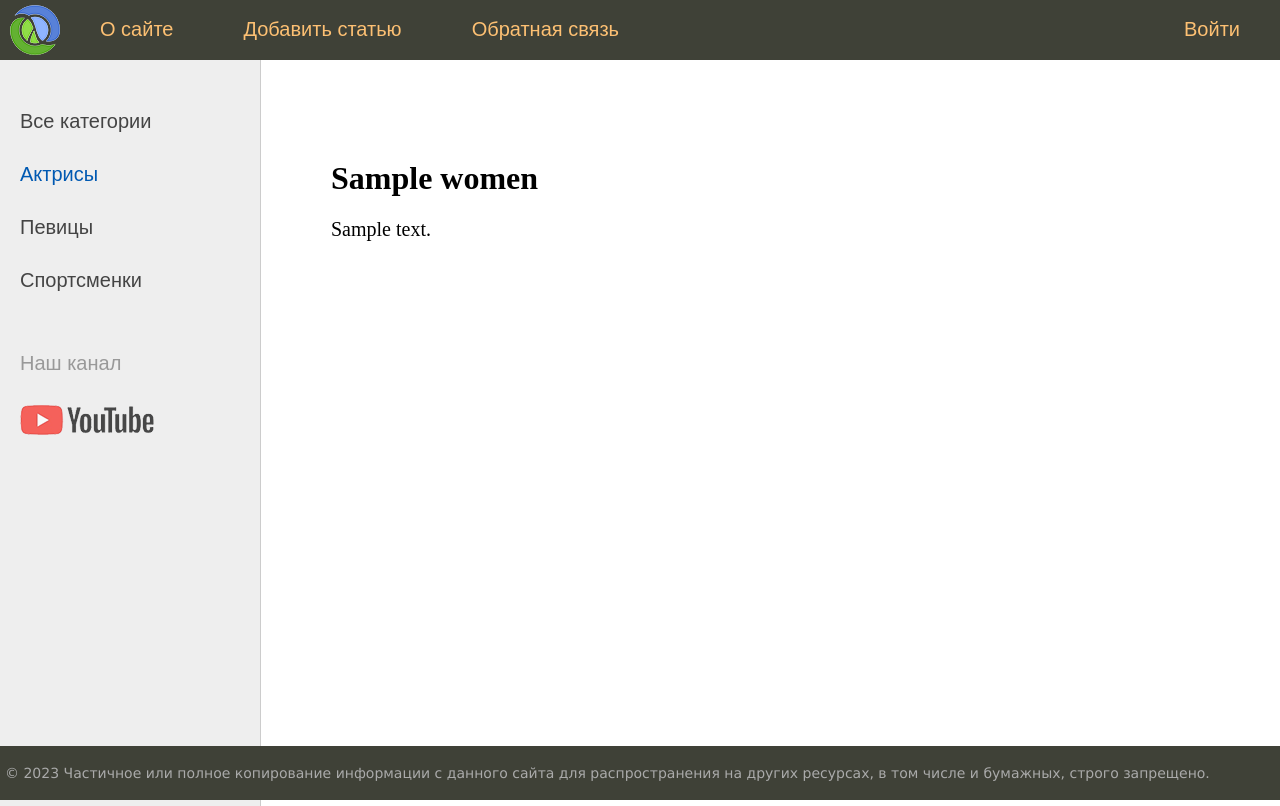
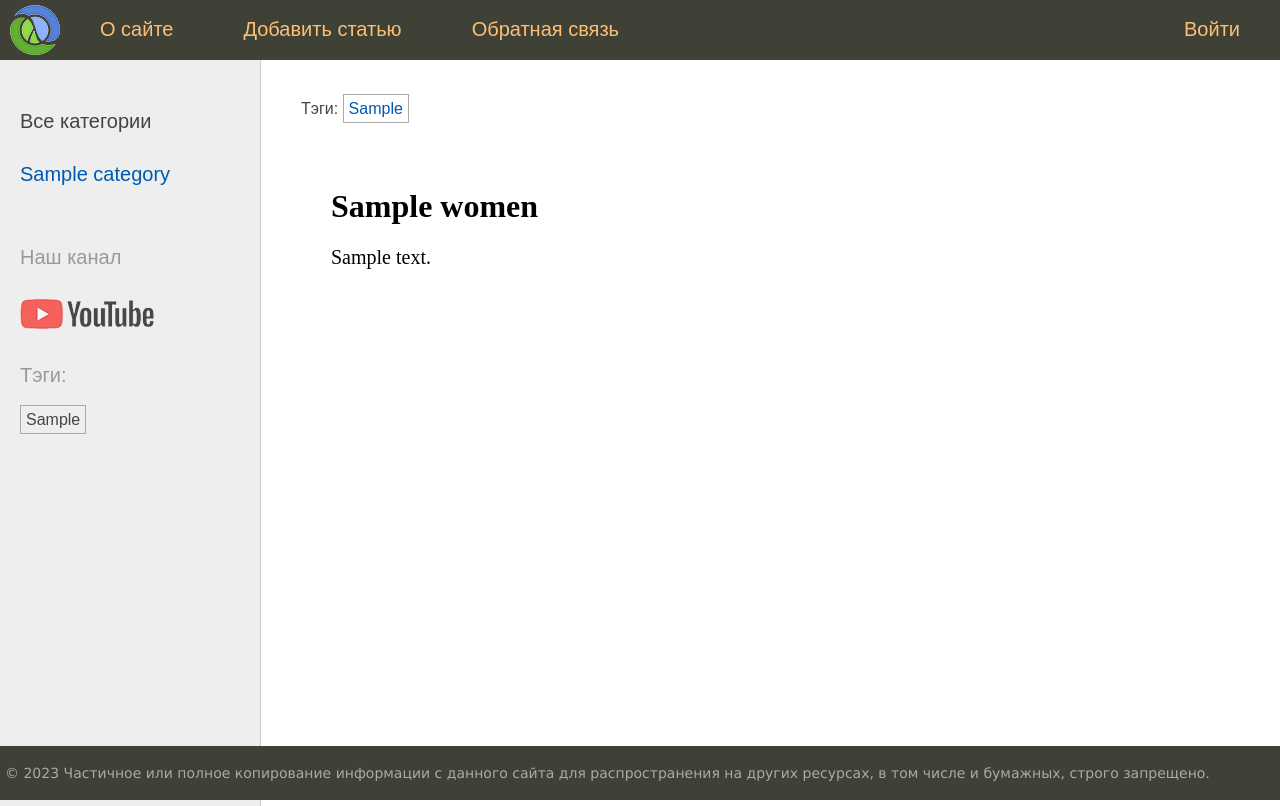
Before and after one commit to vldbel/selfedu-python-django, a Django app: a page that uses sitewomen/templates/base.html in a window 1280 px wide. Run offline with Django 4.2, Linux system fonts and the light colour scheme; tables that the repository leaves empty hold one stand-in row (values such as "Sample post").

Commit message:
all models section

```diff
--- a/sitewomen/templates/base.html
+++ b/sitewomen/templates/base.html
@@ -32,7 +32,7 @@
 <!-- Sidebar слева -->
 	<td valign="top" class="left-chapters">
 	<ul id="leftchapters">
-		{% if cat_selected == 0 or cat_selected is None%}
+		{% if cat_selected == 0 %}
 		<li class="selected">Все категории</li>
 		{% else %}
 		<li><a href="{% url 'home' %}">Все категории</a></li>
@@ -44,6 +44,8 @@
 		<p>Наш канал</p>
 		<a class="share-yt" href="https://www.youtube.com/channel/UClJzWfGWuGJL2t-3dYKcHTA/playlists" target="_blank" rel="nofollow"></a>
 		</li>
+
+		<li>{% show_all_tags %}</li>
 	</ul>
 </td>
 <!-- Конец Sidebar'а -->
--- a/sitewomen/women/models.py
+++ b/sitewomen/women/models.py
@@ -18,7 +18,10 @@ class Women(models.Model):
     content = models.TextField(blank=True)
     time_create = models.DateTimeField(auto_now_add=True)
     time_update = models.DateTimeField(auto_now=True)
-    is_published = models.BooleanField(choices=Status.choices, default=Status.DRAFT)
+    is_published = models.BooleanField(choices=Status.choices, default=Status.DRAFT)  # type: ignore
+    cat = models.ForeignKey('Category', on_delete=models.PROTECT, related_name='posts')
+    tags = models.ManyToManyField('TagPost', blank=True, related_name='tags')
+    husband = models.OneToOneField('Husband', on_delete=models.SET_NULL, null=True, blank=True, related_name='wuman')
 
     objects = models.Manager()
     published = PublishedManager()
@@ -34,3 +37,32 @@ class Women(models.Model):
 
     def get_absolute_url(self):
         return reverse("post", kwargs={'post_slug': self.slug})
+
+class Category(models.Model):
+    name = models.CharField(max_length=100, db_index=True)
+    slug = models.SlugField(max_length=255, unique=True, db_index=True)
+
+    def __str__(self):
+        return self.name
+
+    def get_absolute_url(self):
+        return reverse("category", kwargs={"cat_slug": self.slug})
+
+
+class TagPost(models.Model):
+    tag = models.CharField(max_length=100, db_index=True)
+    slug = models.SlugField(max_length=255, unique=True, db_index=True)
+
+    def __str__(self):
+        return self.tag
+
+    def get_absolute_url(self):
+        return reverse("tag", kwargs={"tag_slug": self.slug})
+
+
+class Husband(models.Model):
+    name = models.CharField(max_length=100)
+    age = models.IntegerField(null=True)
+
+    def __str__(self):
+        return self.name
--- a/sitewomen/women/templates/women/index.html
+++ b/sitewomen/women/templates/women/index.html
@@ -3,7 +3,10 @@
 {% block content %}
 <ul class="list-articles">
 	{% for p in posts %}
-
+			<li><div class="article-panel">
+			<p class="first">Категория: {{p.cat.name}}</p>
+			<p class="last">Дата: {{ p.time_update|date:"d-m-Y H:i:s" }}</p>
+			</div>
 			<li><h2>{{p.title}}</h2>
     {% autoescape off %}
 	{{p.content|linebreaks|truncatewords:40}}
--- a/sitewomen/women/templates/women/list_categories.html
+++ b/sitewomen/women/templates/women/list_categories.html
@@ -2,6 +2,6 @@
 {% if cat.id == cat_selected %}
 <li class="selected">{{cat.name}}</li>
 {% else %}
-<li><a href="{% url 'category' cat.id %}">{{ cat.name }}</a></li>
+<li><a href="{{ cat.get_absolute_url }}">{{ cat.name }}</a></li>
 {% endif %}
 {% endfor %}
--- /dev/null
+++ b/sitewomen/women/templates/women/list_tags.html
@@ -0,0 +1,8 @@
+{% if tags %}
+  <p>Тэги:</p>
+  <ul class="tags-list">
+    {% for t in tags %}
+      <li><a href="{{ t.get_absolute_url }}">{{ t.tag }}</a></li>
+    {% endfor %}
+  </ul>
+{% endif %}
--- a/sitewomen/women/templates/women/post.html
+++ b/sitewomen/women/templates/women/post.html
@@ -1,4 +1,18 @@
 {% extends 'base.html' %}
+
+{% block breadcrumbs %}
+  <!-- Теги -->
+  {% with post.tags.all as tags %}
+    {% if tags %}
+      <ul class="tags-list">
+        <li>Тэги:</li>
+        {% for t in tags %}
+          <li><a href="{{ t.get_absolute_url }}">{{ t.tag }}</a></li>
+        {% endfor %}
+      </ul>
+    {% endif %}
+  {% endwith %}
+{% endblock %}
 
 {% block content %}
 <h1>{{ post.title }}</h1>
--- a/sitewomen/women/templatetags/women_tags.py
+++ b/sitewomen/women/templatetags/women_tags.py
@@ -1,14 +1,16 @@
 from django import template
+from women.models import Category, TagPost
 import women.views as views
 
 register = template.Library()
 
 
-@register.simple_tag(name='getcats')
-def get_categories():
-    return views.cats_db
-
 @register.inclusion_tag('women/list_categories.html')
 def show_categories(cat_selected=0):
-    cats = views.cats_db
+    cats = Category.objects.all()
     return {'cats': cats, 'cat_selected': cat_selected}
+
+
+@register.inclusion_tag('women/list_tags.html')
+def show_all_tags(cat_selected=0):
+   return {'tags': TagPost.objects.all()}
--- a/sitewomen/women/urls.py
+++ b/sitewomen/women/urls.py
@@ -12,5 +12,6 @@ urlpatterns = [
     path('contact/', views.contact, name='contact'),
     path('login/', views.login, name='login'),
     path('post/<slug:post_slug>/', views.show_post, name='post'),
-    path('category/<int:cat_id>/', views.show_category, name='category'),
+    path('category/<slug:cat_slug>/', views.show_category, name='category'),
+    path('tag/<slug:tag_slug>/', views.show_tag_postlist, name='tag'),
 ]
--- a/sitewomen/women/views.py
+++ b/sitewomen/women/views.py
@@ -4,7 +4,7 @@ from django.urls import reverse
 from django.template.loader import render_to_string
 from django.template.defaultfilters import slugify
 
-from .models import Women
+from .models import Category, TagPost, Women
 
 menu = [{'title': "О сайте", 'url_name': 'about'},
         {'title': "Добавить статью", 'url_name': 'add_page'},
@@ -18,12 +18,6 @@ data_db = [
      'is_published': True},
     {'id': 2, 'title': 'Марго Робби', 'content': 'Биография Марго Робби', 'is_published': False},
     {'id': 3, 'title': 'Джулия Робертс', 'content': 'Биография Джулия Робертс', 'is_published': True},
-]
-
-cats_db = [
-    {'id': 1, 'name': 'Актрисы'},
-    {'id': 2, 'name': 'Певицы'},
-    {'id': 3, 'name': 'Спортсменки'},
 ]
 
 
@@ -64,14 +58,30 @@ def contact(request):
 def login(request):
     return HttpResponse("Авторизация")
 
-def show_category(request, cat_id):
+def show_category(request, cat_slug):
+    category = get_object_or_404(Category, slug=cat_slug)
+    posts = Women.published.filter(cat_id=category.pk)
+
     data = {
-        'title': 'Отображение по рубрикам',
+        'title': f'Рубрика: {category.name}',
         'menu': menu,
-        'posts': data_db,
-        'cat_selected': cat_id,
+        'posts': posts,
+        'cat_selected': category.pk,
     }
     return render(request, 'women/index.html', context=data)
 
 def page_not_found(request, exception):
     return HttpResponseNotFound("<h1>Страница не найдена</h1>")
+
+def show_tag_postlist(request, tag_slug):
+    tag = get_object_or_404(TagPost, slug=tag_slug)
+    posts = tag.tags.filter(is_published=Women.Status.PUBLISHED)  # type: ignore
+
+    data = {
+        'title': f"Тэг: {tag.tag}",
+        'menu': menu,
+        'posts': posts,
+        'cat_selected': None,
+    }
+
+    return render(request, 'women/index.html', context=data)
```
Also changed, not shown: sitewomen/women/migrations/0005_category_women_cat.py (added), sitewomen/women/migrations/0006_alter_women_cat.py (added), sitewomen/women/migrations/0007_tagpost_alter_women_cat.py (added), sitewomen/women/migrations/0008_women_tags.py (added), sitewomen/women/migrations/0009_husband_women_husband.py (added), sitewomen/women/migrations/0010_alter_women_husband.py (added).
